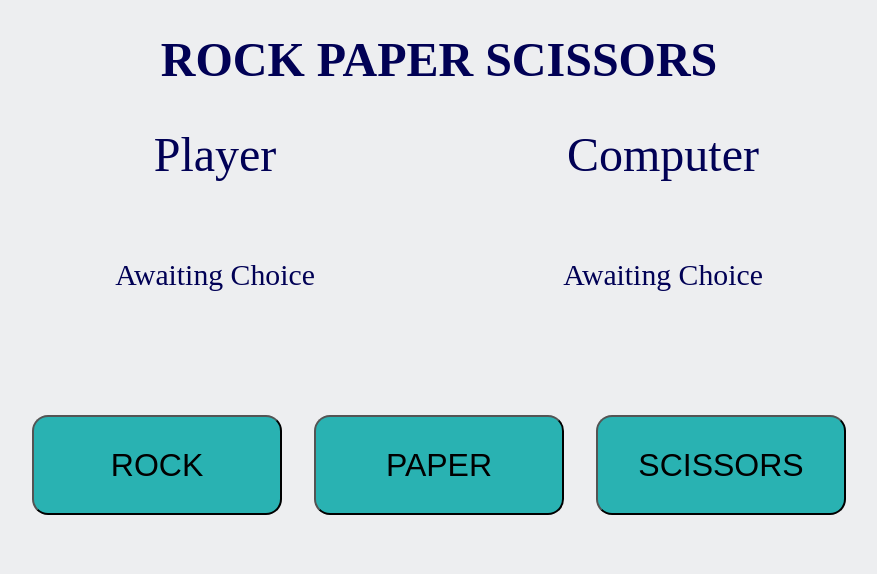
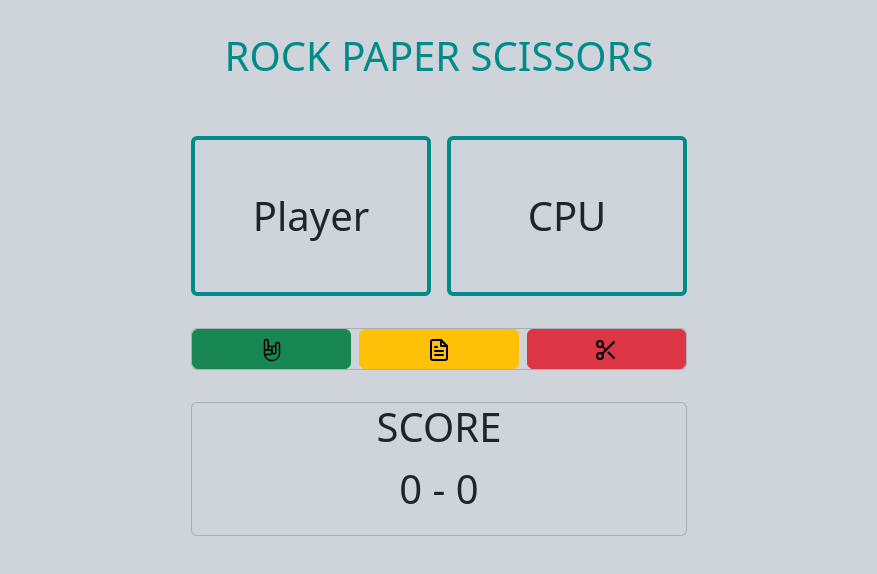
Before and after one commit to RedNoodle325/rps-top, a plain HTML site: page index.html in a window 1280 px wide. Shown: the whole page, without its empty margins (201-1078 px from the left). Drawn offline with nearby package versions, Linux system fonts and the light colour scheme.

Commit message:
finished prod

```diff
--- a/css/styles.css
+++ b/css/styles.css
@@ -1,102 +1,47 @@
-html {
-  background-color: #edeef0;
-  margin: 0;
-  padding: 0;
+body {
   box-sizing: border-box;
-  align-items: center;
+  width: 100vw;
+  background-color:rgb(233, 233, 233);
+  color:darkcyan;
+  margin: auto;
+}
+.main-contain > * {
+  margin-top: 1em;
+  margin-bottom: 1em;
+}
+img {
+  height: 24px;
+  width: 24px;
 }
 
-body {
-  font-family: "SpaceMono Nerd Font Mono";
-  font-size: 1em;
-  color: rgb(1, 1, 85);
-  display: flex;
-  flex-direction: column;
-  justify-content: space-between;
-  align-items: center;
-  width: 90vw;
-  margin:auto
+.playerContainer{
+  width: 100vw;
+  height: 20vh;
 }
 
-
-.game-container {
-  display: flex;
-  flex-direction: column;
-  justify-content: space-around;
+#playerCard, #cpuCard {
+  width: 15rem;
+  border-color: darkcyan;
+}
+.rpsTitle {
+  height: 10vh;
   align-items: center;
+  width: 100vw;
+  justify-content: center;
 }
 
-.game-hdr {
-  font-size: 3em;
-  font-weight: light;
+.btn {
+  width: 10rem;
 }
 
-.btn-div {
-  display: flex;
+.btnGroup {
+  width:31rem;
+  align-self: center;
   justify-content: center;
-  width: 80vw;
-  gap: 2em;
-  padding-top: 3em;
+  gap: .5em;
 }
 
-button {
-  border-radius: .5em;
-  font-size:2em;
-  background-color:rgb(41, 178, 178);
-  height: 100px;
-  width: 250px;
+.scoreCard {
+  width: 31rem;
+  align-self: center;
 }
-
-button:hover {
-  background-color:rgb(30, 140, 140);
-}
-
-#score-msg {
-  display: flex;
-  font-style:italic;
-  padding-bottom: .5em;
-  justify-content: center;
-  align-items: center;
-  font-size: 1em;
-  width: 100vw;
-  margin:auto;
-  text-align: center;
-}
-div {
-  display: flex;
-}
-
-#scoreboard {
-  margin: auto;
-  font-size: 2em;
-}
-
-.game-container2 {
-  display: flex;
-  width: 70vw;
-}
-
-#c-choice, #p-choice {
-  margin: auto;
-  font-size:1.24em;
-
-}
-
-#computer, #player {
-  display: flex;
-  flex-direction: column;
-  font-size:1.5em;
-  height: 30vh;
-  width: 40vw;
-  justify-content: space-between;
-  align-self: flex-end;
-}
-
-.text-center {
-  text-align: center;
-}
-
-.choice-hdr {
-  align-self: center;
-  font-size: 2em;
-}
--- a/index.html
+++ b/index.html
@@ -1,32 +1,40 @@
 <!DOCTYPE html>
 <html lang="en">
-<head>
-  <meta charset="UTF-8">
-  <meta name="viewport" content="width=device-width, initial-scale=1.0">
-  <title>Rock Paper Scissors - TOP</title>
-  <link rel="stylesheet" href="css/styles.css">
-</head>
-<body>
-  <h1 class="game-hdr">ROCK PAPER SCISSORS</h1>
-  <div class="game-container greenbox">
-    <div id="score-msg"></div>
-    <div class="game-container2">
-      <div id="player">
-        <div class="text-center choice-hdr">Player</div>
-        <div class="text-center" id="p-choice">Awaiting Choice</div>
+  <head>
+    <meta charset="UTF-8" />
+    <meta name="viewport" content="width=device-width, initial-scale=1.0" />
+    <script src="js/rps.js" defer></script>
+    <title>Rock Paper Scissors - TOP</title>
+    <link href="https://cdn.jsdelivr.net/npm/bootstrap@5.3.3/dist/css/bootstrap.min.css" rel="stylesheet" integrity="sha384-QWTKZyjpPEjISv5WaRU9OFeRpok6YctnYmDr5pNlyT2bRjXh0JMhjY6hW+ALEwIH" crossorigin="anonymous">
+    <link rel="stylesheet" href="css/styles.css" />
+    <script src="https://cdn.jsdelivr.net/npm/bootstrap@5.3.3/dist/js/bootstrap.bundle.min.js" integrity="sha384-YvpcrYf0tY3lHB60NNkmXc5s9fDVZLESaAA55NDzOxhy9GkcIdslK1eN7N6jIeHz" crossorigin="anonymous" defer></script>
+  </head>
+  <body class="bg-dark-subtle flex-column">
+    <div class="main-contain d-flex flex-column mx-auto">
+      <div class="d-flex">
+        <h1 class="rpsTitle d-flex mx auto">ROCK PAPER SCISSORS</h1>
       </div>
-      <div id="computer">
-        <div class="text-center choice-hdr">Computer</div>
-        <div class="text-center" id="c-choice">Awaiting Choice</div>
+      <div class="playerContainer d-flex justify-content-center gap-3">
+        <div id="playerCard" class="d-flex card justify-content-center bg-dark-subtle align-items-center fs-1 text-center border-4">
+          Player
+        </div>
+        <div id="cpuCard" class="d-flex card justify-content-center align-items-center bg-dark-subtle fs-1 text-center border-4">CPU </div>
+      </div>
+      <div class="btnGroup d-flex flex-row card bg-dark-subtle">
+        <button type="button" class="rock btn btn-success" data-choice="ROCK">
+          <img src="/assets/rock.svg" class="bi">
+        </button>
+        <button type="button" class="paper btn btn-warning" data-choice="PAPER">
+          <img src="/assets/file-text.svg" class="bi">
+        </button>
+        <button type="button" class="scissors btn btn-danger" data-choice="SCISSORS">
+          <img src="/assets/scissors.svg" class="bi">
+        </button>
+      </div>
+      <div class="d-flex card scoreCard bg-dark-subtle flex-column justify-content-around">
+        <h3 class="text-center fs-1">SCORE</h1>
+        <p class="totalScore text-center fs-1">0 - 0</p>
       </div>
     </div>
-  <div id="scoreboard"></div>
-    <div class="btn-div">
-      <button id="rock">ROCK</button>
-      <button id="paper">PAPER</button>
-      <button id="scissors">SCISSORS</button>
-    </div>
-  </div>
-  <script src="js/rps.js"></script>
-</body>
+  </body>
 </html>
--- a/js/rps.js
+++ b/js/rps.js
@@ -1,117 +1,78 @@
-// ------------------------------------------ BROWSER VERSION ------------------------------------------
+const rps = ["ROCK", "PAPER", "SCISSORS"];
+let cpuChoice,
+  playerChoice = "NONE";
+let playerScore = 0;
+let cpuScore = 0;
 
-// const choices = ["Rock", "Paper", "Scissors"]
-// const rock = document.getElementById("rock");
-// const paper = document.getElementById("paper");
-// const scissors = document.getElementById("scissors");
-// let playerScore = 0;
-// let cpuScore = 0;
-// let tieScore = 0;
-// let playerChoice = "Awaiting Choice";
-// let cpuChoice = "Awaiting Choice";
-
-// document.getElementById('score-msg').innerHTML = "Good Luck!"
-// document.getElementById('rock').addEventListener('click', function() {
-//   playGame("Rock");
-// });
-
-// document.getElementById("paper").addEventListener('click', function() {
-//   playGame("Paper");
-// });
-
-// document.getElementById('scissors').addEventListener('click', function() {
-//   playGame("Scissors");
-// });
-
-// document.getElementById("scoreboard").innerHTML = playerScore + "-" + cpuScore + "-" + tieScore;
-
-// function updateScoreboard(){
-//   document.getElementById("scoreboard").innerHTML = playerScore + "-" + cpuScore + "-" + tieScore;
-//   document.getElementById('p-choice').innerHTML = playerChoice;
-//   document.getElementById('c-choice').innerHTML = cpuChoice;
-// }
-// function getComputerChoice() {
-//  let a = Math.floor((Math.random()*3));
-//  return choices[a];
-// }
-
-// function resetGame(){
-//   playerChoice="";
-//   cpuChoice="";
-// }
-
-// function playGame(choice) {
-//   cpuChoice = getComputerChoice();
-//   playerChoice = choice;
-
-//   if (cpuChoice === playerChoice) {
-//     tieScore++;
-//     document.getElementById("score-msg").innerHTML = "Tie...but you're really a loser.";
-//   }
-//   else if (cpuChoice === "Rock" && playerChoice === "Scissors" || cpuChoice ==="Scissors" && playerChoice === "Paper" || cpuChoice === "Paper" && playerChoice === "Rock") {
-//     cpuScore++;
-//     document.getElementById("score-msg").innerHTML = "Fuckin Loser!";
-//   }
-//   else {
-//     playerScore++;
-//     document.getElementById("score-msg").innerHTML = "Great job I guess...";
-//   }
-//   updateScoreboard();
-// }
-
-// ------------------------------------------ CONSOLE VERSION ------------------------------------------
-
-const rps = ["Rock", "Paper", "Scissors"];
-let cpuChoice, playerChoice = "None";
-let gameCount = 0;
-let playerScore = 0;
-let cpuScore = 0
-
-function generateCPU(){
-  a = Math.floor(Math.random()*3);
-  return rps[a];
+// Generate a random CPU choice
+function generateCPU() {
+  const randomIndex = Math.floor(Math.random() * 3);
+  return rps[randomIndex];
 }
 
-function isValid(choice) {
-  if (choice === 1 || choice === 2 || choice === 3) {
-    return true;
+// Button even listeners
+const buttons = document.querySelectorAll("button");
+const scoreboard = document.querySelector(".scoreboard");
+const totalScore = document.querySelector(".totalScore");
+const playerCard = document.querySelector("#playerCard");
+const cpuCard = document.querySelector("#cpuCard");
+
+
+buttons.forEach((button) => {
+  button.addEventListener("click", (event) => {
+    playerChoice = event.target.getAttribute("data-choice");
+    cpuChoice = generateCPU();
+    playRound(playerChoice, cpuChoice);
+  });
+});
+
+// Play one round of the game
+function playRound(user, cpu) {
+  let resultText;
+  cpuCard.classList.remove(
+    "border-success",
+    "border-danger",
+    "border-warning",
+    "text-danger",
+    "text-success",
+    "text-warning"
+  );
+  playerCard.classList.remove(
+    "border-success",
+    "border-danger",
+    "border-warning",
+    "text-danger",
+    "text-success",
+    "text-warning"
+  );
+
+  if (user === cpu) {
+    resultText = "TIE!";
+    cpuCard.classList.add("border-warning");
+    playerCard.classList.add("border-warning");
+  } else if (
+    (user === "ROCK" && cpu === "PAPER") ||
+    (user === "PAPER" && cpu === "SCISSORS") ||
+    (user === "SCISSOR" && cpu === "ROCK")
+  ) {
+    cpuScore++;
+    // ADD EVENT LISTENERS
+    playerCard.classList.add("border-danger", "text-danger");
+    cpuCard.classList.add("border-success", "text-success");
+
   } else {
-    return false;
+    playerScore++;
+    cpuCard.classList.add("border-danger", "text-danger");
+    playerCard.classList.add("border-success", "text-success");
+    // ADD EVENT LISTENERS
+  }
+  totalScore.textContent = playerScore + " - " + cpuScore;
+  if ((cpuScore + playerScore) === 5) {
+    if (cpuScore > playerScore){
+      alert("Fuckin Loser.");
+    } else {
+      alert("YOU FUCKING WON YOU BEAUTIFUL BASTARD!");
+    }
+    playerScore=0, cpuScore=0;
   }
 }
-
-  function playRound(user, cpu){
-    if (user === cpu) {
-      console.log('Tie!\n\nScore: ' + playerScore + ' - ' + cpuScore);
-    }
-    else if (user === "Rock" && cpu === "Paper" ||user === "Paper" && cpu === "Scissors" ||user === "Scissors" && cpu === "Rock") {
-      cpuScore++;
-      console.log('Loser!\n\nScore: ' + playerScore + ' - ' + cpuScore);
-    } else {
-      playerScore++;
-      console.log('YOU WIN MUHFUCKA!\n\nScore: ' + playerScore + ' - ' + cpuScore);
-    }
-    gameCount++;
-  }
-
-  function playGame(){
-    cpuScore, playerScore, gamecount = 0;
-    while (gameCount < 5){
-      cpuChoice = generateCPU();
-      let playerPrompt = parseInt(prompt("Choose your fighter!\n 1. Rock \n2. Paper \n3. Scissors"));
-
-      if(isValid){
-        playerChoice = rps[playerPrompt-1];
-        playRound(playerChoice, cpuChoice);
-      } else {
-        alert('Invalid entry, try again.');
-      }
-    }
-    if (playerScore > cpuScore) {
-      console.log('YOU WIN!');
-    } else if (playerScore === cpuScore) {
-      console.log('Tie');
-    } else {
-      console.log("You lose!");
-    }
-  }
```
Also changed, not shown: assets/file-text.svg (added), assets/octagon.svg (added), assets/rock.svg (added), assets/scissors.svg (added).
